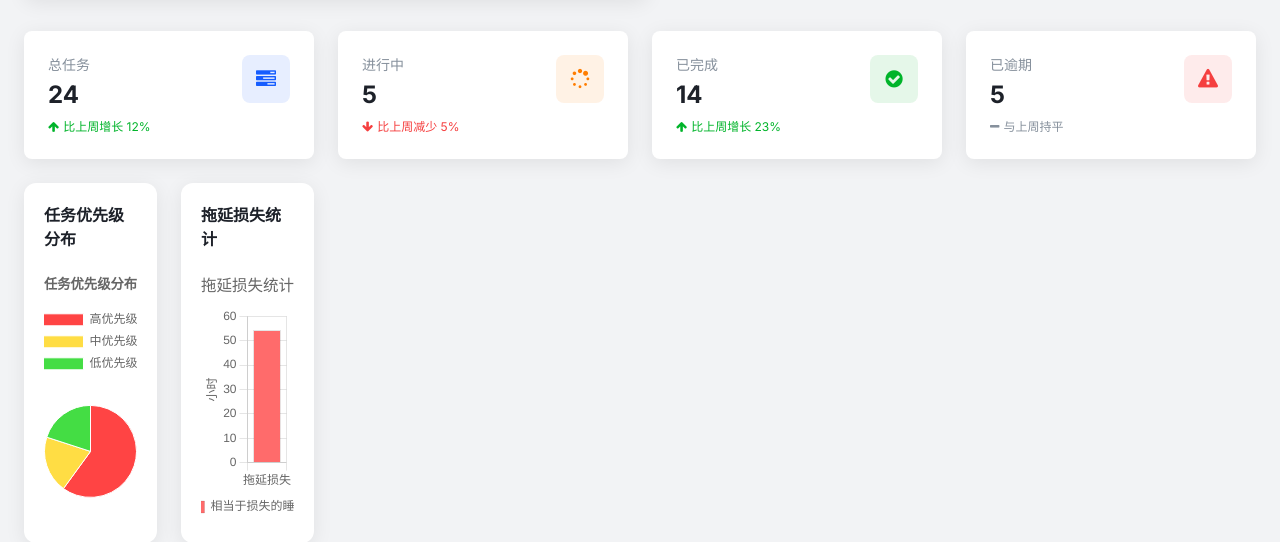
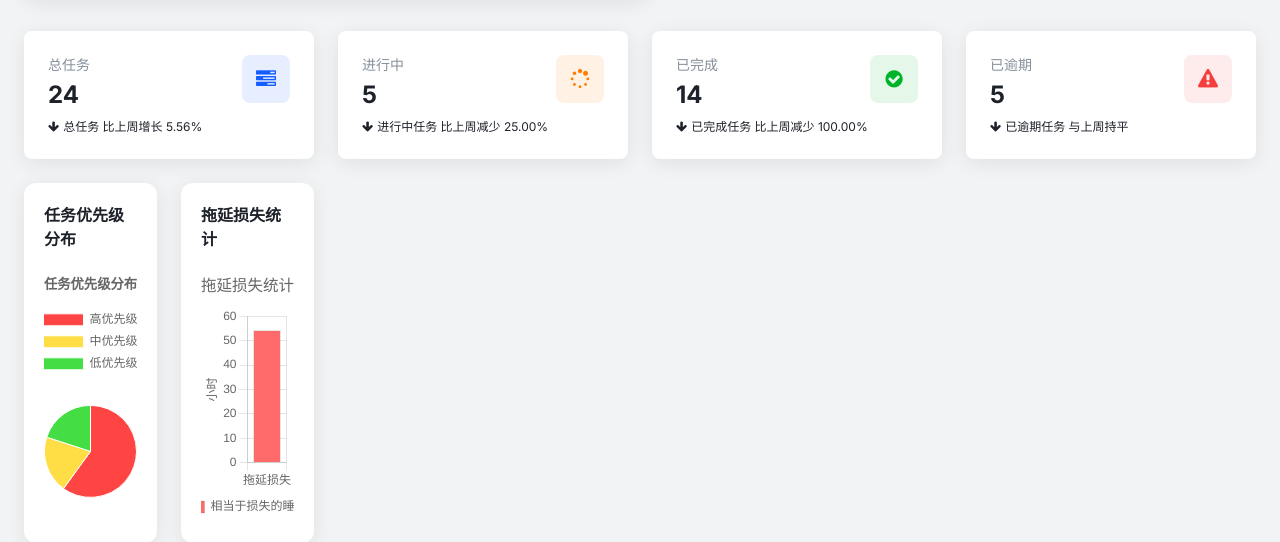
Before and after one commit to Xiao044/F5, a Django app: page / in a window 1280 px wide. Shown: the part 784-1326 px from the top of the page. Run offline with Django 5.2, Linux system fonts and the light colour scheme; data comes from the database, SQL or seed files in the repository; some libraries are stand-ins or nearby versions.

Commit message:
同步了任务卡片下与上周比较的百分比

```diff
--- a/code/HelloWorld/tasks/templates/task_list.html
+++ b/code/HelloWorld/tasks/templates/task_list.html
@@ -231,9 +231,9 @@
         <div>
             <p class="text-dark-3 text-sm">总任务</p>
             <h3 class="text-2xl font-bold mt-1">{{ total_tasks }}</h3> <!-- 动态显示总任务数 -->
-            <p class="text-success text-xs mt-2 flex items-center">
-                <i class="fa fa-arrow-up mr-1"></i> 比上周增长 12%
-            </p>
+            <p class="text-xs mt-2 flex items-center">
+            <i class="fa {% if total_tasks_change_percentage > 0 %}fa-arrow-up{% else %}fa-arrow-down{% endif %} mr-1"></i> 总任务 {{ total_tasks_change_text }}
+        </p>
         </div>
         <div class="h-12 w-12 rounded-lg bg-primary/10 flex items-center justify-center text-primary">
             <i class="fa fa-tasks text-xl"></i>
@@ -249,8 +249,8 @@
         <div>
             <p class="text-dark-3 text-sm">进行中</p>
             <h3 class="text-2xl font-bold mt-1">{{ pending_tasks|length }}</h3> <!-- 显示进行中任务的数量 -->
-            <p class="text-danger text-xs mt-2 flex items-center">
-                <i class="fa fa-arrow-down mr-1"></i> 比上周减少 5%
+            <p class="text-xs mt-2 flex items-center">
+                <i class="fa {% if in_progress_tasks_change_percentage > 0 %}fa-arrow-up{% else %}fa-arrow-down{% endif %} mr-1"></i> 进行中任务 {{ in_progress_tasks_change_text }}
             </p>
         </div>
         <div class="h-12 w-12 rounded-lg bg-warning/10 flex items-center justify-center text-warning">
@@ -358,8 +358,8 @@
         <div>
             <p class="text-dark-3 text-sm">已完成</p>
             <h3 class="text-2xl font-bold mt-1">{{ completed_tasks|length }}</h3> <!-- 显示已完成任务的数量 -->
-            <p class="text-success text-xs mt-2 flex items-center">
-                <i class="fa fa-arrow-up mr-1"></i> 比上周增长 23%
+            <p class="text-xs mt-2 flex items-center">
+                <i class="fa {% if completed_tasks_change_percentage > 0 %}fa-arrow-up{% else %}fa-arrow-down{% endif %} mr-1"></i> 已完成任务 {{ completed_tasks_change_text }}
             </p>
         </div>
         <div class="h-12 w-12 rounded-lg bg-success/10 flex items-center justify-center text-success">
@@ -463,9 +463,10 @@
         <div>
             <p class="text-dark-3 text-sm">已逾期</p>
             <h3 class="text-2xl font-bold mt-1">{{ overdue_tasks|length }}</h3> <!-- 显示已逾期任务的数量 -->
-            <p class="text-dark-3 text-xs mt-2 flex items-center">
-                <i class="fa fa-minus mr-1"></i> 与上周持平
+            <p class="text-xs mt-2 flex items-center">
+                <i class="fa {% if overdue_tasks_change_percentage > 0 %}fa-arrow-up{% else %}fa-arrow-down{% endif %} mr-1"></i> 已逾期任务 {{ overdue_tasks_change_text }}
             </p>
+
         </div>
         <div class="h-12 w-12 rounded-lg bg-danger/10 flex items-center justify-center text-danger">
             <i class="fa fa-exclamation-triangle text-xl"></i>
--- a/code/HelloWorld/tasks/views.py
+++ b/code/HelloWorld/tasks/views.py
@@ -3,6 +3,12 @@
 from .models import Task
 from .forms import TaskForm
 from datetime import datetime
+
+# 计算变化率的辅助函数
+def calculate_percentage_change(current_count, last_count):
+    if last_count > 0:
+        return ((current_count - last_count) / last_count) * 100
+    return 0
 
 # 任务列表视图：展示任务创建表单和任务列表
 def task_list(request):
@@ -17,7 +23,28 @@
     # 获取当前时间
     now = timezone.now()
 
-    # 任务筛选逻辑
+    # 获取本周的任务数量
+    current_total_tasks = Task.objects.filter(is_completed=False, deadline__gte=now).count() + Task.objects.filter(is_completed=True).count()
+    current_in_progress_tasks = Task.objects.filter(is_completed=False, deadline__gte=now, deadline__lt=now + timezone.timedelta(weeks=1)).count()
+    current_completed_tasks = Task.objects.filter(is_completed=True, completed_at__gte=now).count()
+    current_overdue_tasks = Task.objects.filter(is_completed=False, deadline__lt=now).count()
+
+    # 获取上周的任务数量
+    last_week_start = now - timezone.timedelta(weeks=1)
+    last_week_end = now
+
+    last_total_tasks = Task.objects.filter(is_completed=False, deadline__gte=last_week_start, deadline__lt=last_week_end).count() + Task.objects.filter(is_completed=True, completed_at__gte=last_week_start, completed_at__lt=last_week_end).count()
+    last_in_progress_tasks = Task.objects.filter(is_completed=False, deadline__gte=last_week_start, deadline__lt=last_week_end).count()
+    last_completed_tasks = Task.objects.filter(is_completed=True, completed_at__gte=last_week_start, completed_at__lt=last_week_end).count()
+    last_overdue_tasks = Task.objects.filter(is_completed=False, deadline__lt=last_week_end).count()
+
+    # 计算变化百分比
+    total_tasks_change_percentage = calculate_percentage_change(current_total_tasks, last_total_tasks)
+    in_progress_tasks_change_percentage = calculate_percentage_change(current_in_progress_tasks, last_in_progress_tasks)
+    completed_tasks_change_percentage = calculate_percentage_change(current_completed_tasks, last_completed_tasks)
+    overdue_tasks_change_percentage = calculate_percentage_change(current_overdue_tasks, last_overdue_tasks)
+
+    # 获取高、中、低优先级任务的数量
     pending_tasks = Task.objects.filter(is_completed=False, deadline__gte=now)
     overdue_tasks = Task.objects.filter(is_completed=False, deadline__lt=now).order_by('deadline')
     completed_tasks = Task.objects.filter(is_completed=True).order_by('-completed_at')
@@ -56,6 +83,15 @@
         'low': low_count
     }
 
+    # 计算任务的变化文本
+    def get_change_text(change_percentage):
+        if change_percentage > 0:
+            return f"比上周增长 {change_percentage:.2f}%"
+        elif change_percentage < 0:
+            return f"比上周减少 {abs(change_percentage):.2f}%"
+        else:
+            return "与上周持平"
+
     return render(request, 'task_list.html', {
         'form': form,
         'pending_tasks': pending_tasks,
@@ -66,7 +102,11 @@
         'high_priority_advice': high_priority_advice,
         'medium_priority_advice': medium_priority_advice,
         'low_priority_advice': low_priority_advice,
-        'total_tasks':total_tasks
+        'total_tasks': total_tasks,
+        'total_tasks_change_text': get_change_text(total_tasks_change_percentage),
+        'in_progress_tasks_change_text': get_change_text(in_progress_tasks_change_percentage),
+        'completed_tasks_change_text': get_change_text(completed_tasks_change_percentage),
+        'overdue_tasks_change_text': get_change_text(overdue_tasks_change_percentage),
     })
 
 # 添加任务视图：显示任务添加表单并处理提交
```
